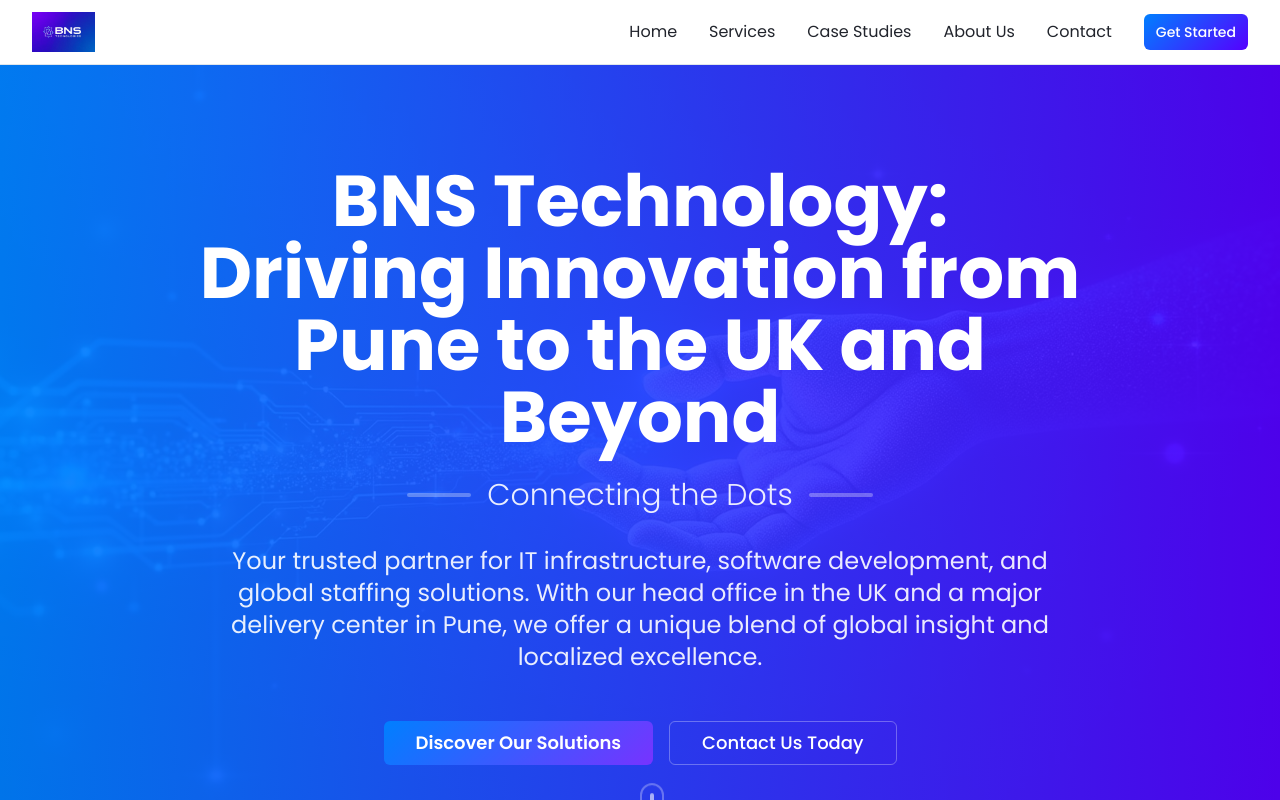
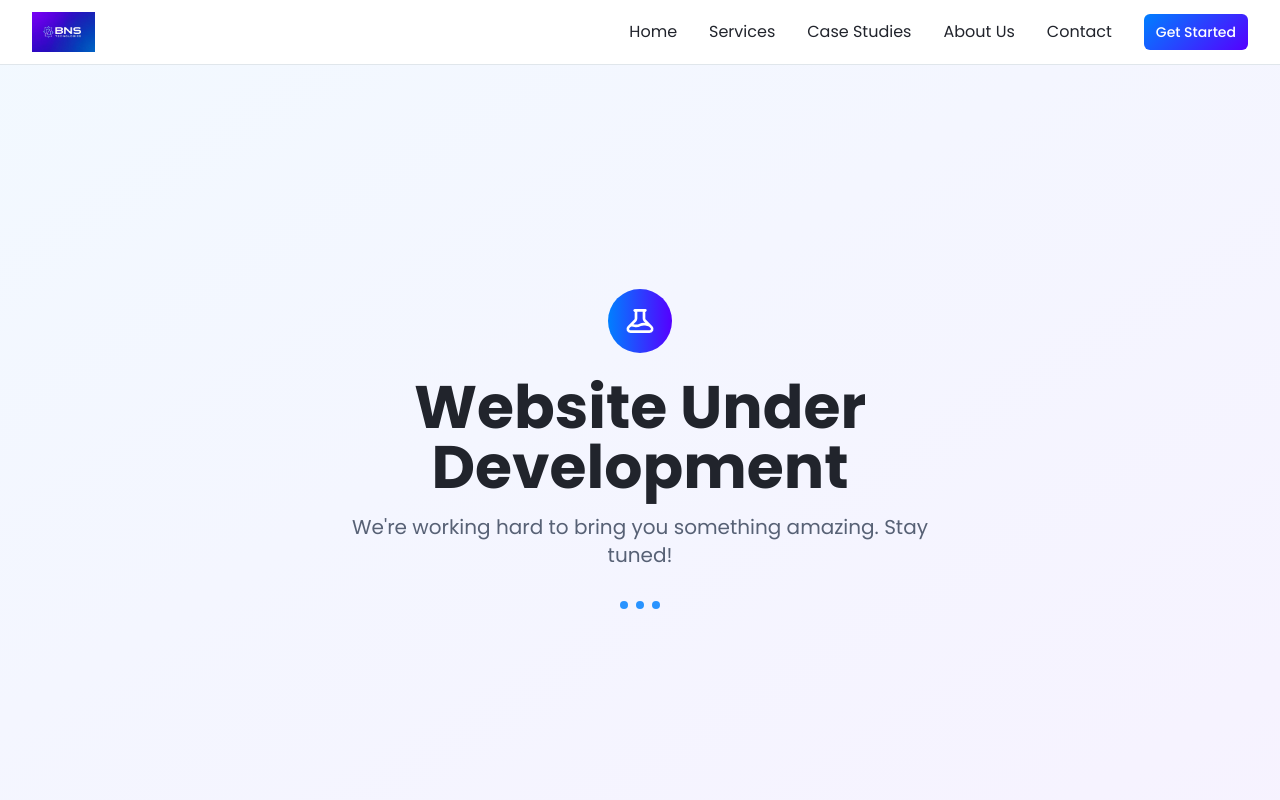
Before and after one commit to prasad-gurav/mock-to-live-craft, a React (Vite) app: page / in a window 1280 px wide. Shown: the top 800 px of the page. Built offline with nearby package versions, Linux system fonts and the light colour scheme.

Commit message:
Add "Under Development" message
Add a temporary "Website is Under Development" message to the landing page.

```diff
--- a/src/pages/Index.tsx
+++ b/src/pages/Index.tsx
@@ -13,15 +13,27 @@ const Index = () => {
   return (
     <div className="min-h-screen">
       <Header />
-      <main>
-        <HeroSection />
-        <CoreStrengthsSection />
-        <NewServicesSection />
-        <CaseStudiesSection />
-        <AboutSection />
-        <WhyChooseSection />
-        <IndustriesSection />
-        <ContactSection />
+      <main className="min-h-screen flex items-center justify-center bg-gradient-to-br from-primary/5 to-accent/5">
+        <div className="text-center max-w-2xl mx-auto px-4">
+          <div className="mb-8">
+            <div className="w-16 h-16 mx-auto mb-6 rounded-full bg-gradient-to-r from-primary to-accent flex items-center justify-center">
+              <svg className="w-8 h-8 text-white" fill="none" stroke="currentColor" viewBox="0 0 24 24">
+                <path strokeLinecap="round" strokeLinejoin="round" strokeWidth={2} d="M19.428 15.428a2 2 0 00-1.022-.547l-2.387-.477a6 6 0 00-3.86.517l-.318.158a6 6 0 01-3.86.517L6.05 15.21a2 2 0 00-1.806.547M8 4h8l-1 1v5.172a2 2 0 00.586 1.414l5 5c1.26 1.26.367 3.414-1.415 3.414H4.828c-1.782 0-2.674-2.154-1.414-3.414l5-5A2 2 0 009 10.172V5L8 4z" />
+              </svg>
+            </div>
+            <h1 className="text-4xl md:text-6xl font-bold text-foreground mb-4">
+              Website Under Development
+            </h1>
+            <p className="text-xl text-muted-foreground mb-8">
+              We're working hard to bring you something amazing. Stay tuned!
+            </p>
+            <div className="flex items-center justify-center space-x-2 text-primary">
+              <div className="animate-pulse w-2 h-2 bg-primary rounded-full"></div>
+              <div className="animate-pulse w-2 h-2 bg-primary rounded-full animation-delay-200"></div>
+              <div className="animate-pulse w-2 h-2 bg-primary rounded-full animation-delay-400"></div>
+            </div>
+          </div>
+        </div>
       </main>
       <Footer />
     </div>
```
